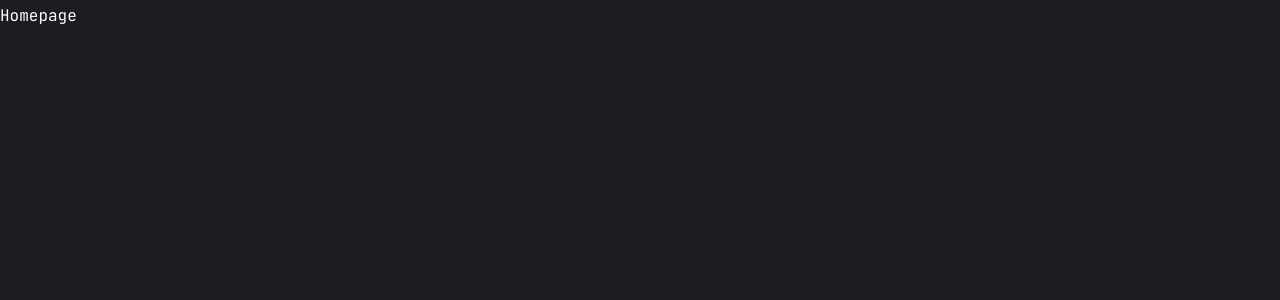
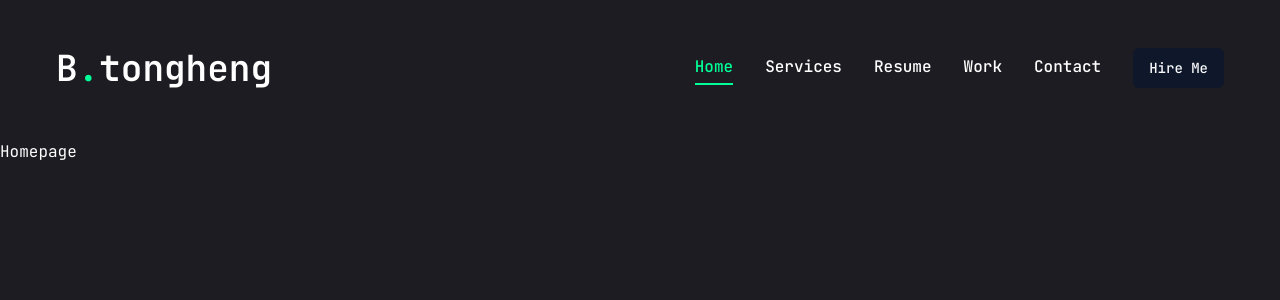
Before and after one commit to seanghaihan/portfolio2.0, a Next.js app: page / in a window 1280 px wide. Shown: the top 300 px of the page. Built offline with nearby package versions, Linux system fonts and the light colour scheme.

Commit message:
create pagetransition

```diff
--- a/app/layout.jsx
+++ b/app/layout.jsx
@@ -1,5 +1,7 @@
 import { JetBrains_Mono } from "next/font/google";
 import "./globals.css";
+import Header from "@/components/Header";
+import PageTransition from "@/components/PageTransition";
 
 const jetbrainsMono = JetBrains_Mono({
   subsets: ["latin"],
@@ -15,7 +17,12 @@ export const metadata = {
 export default function RootLayout({ children }) {
   return (
     <html lang="en">
-      <body className={jetbrainsMono.variable}>{children}</body>
+      <body className={jetbrainsMono.variable}>
+        <Header />
+        <PageTransition>
+        {children}
+        </PageTransition>
+      </body>
     </html>
   );
 }
--- /dev/null
+++ b/components/PageTransition.jsx
@@ -0,0 +1,25 @@
+'use client'
+
+import { AnimatePresence, motion } from 'framer-motion'
+import { usePathname } from 'next/navigation'
+
+export default function PageTransition({children}) {
+
+    const pathname = usePathname()
+  return (
+    <AnimatePresence>
+        <div key={pathname}>
+        <motion.div
+            initial={{ opacity: 1}}
+            animate={{
+                opacity: 0,
+                transition: {delay: 0.2, duration: 0.2, ease: "easeInOut"}
+            }}
+            className="h-screen w-screen fixed bg-primary top-0 pointer-events-none"
+        />
+
+        {children}
+        </div>
+    </AnimatePresence>
+  )
+}
```
